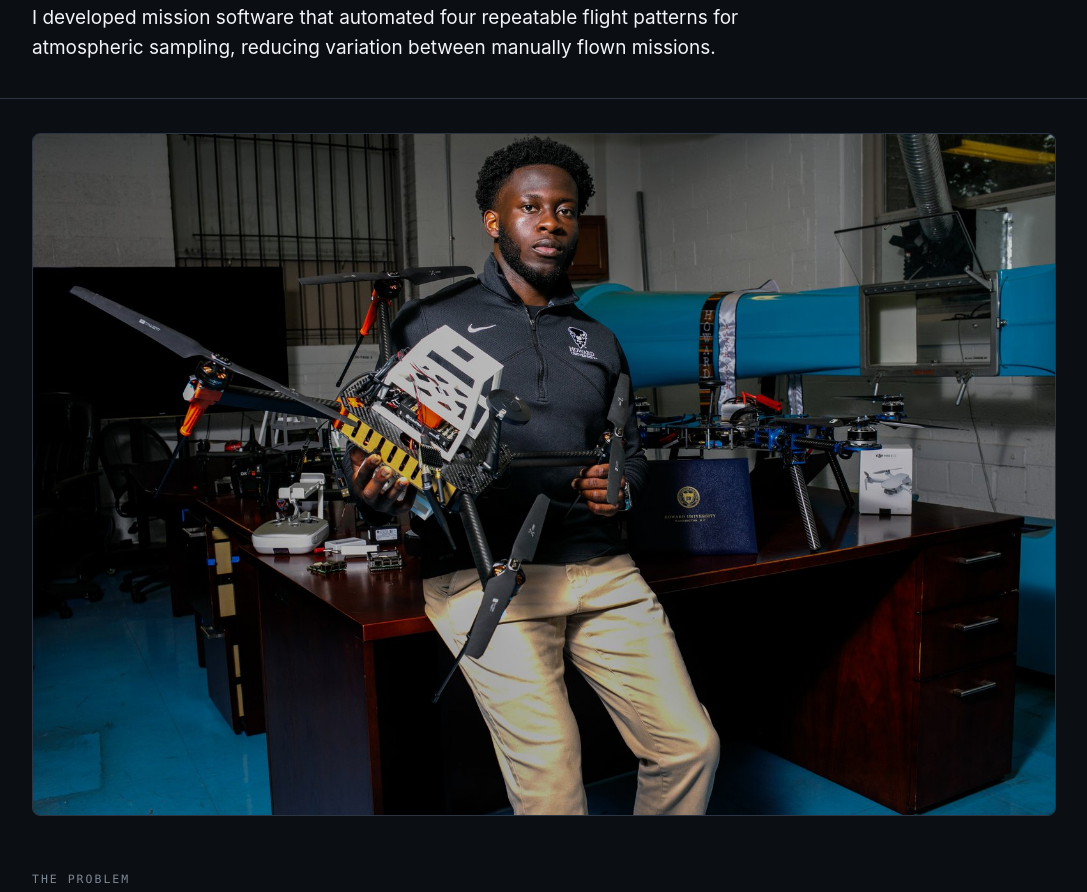
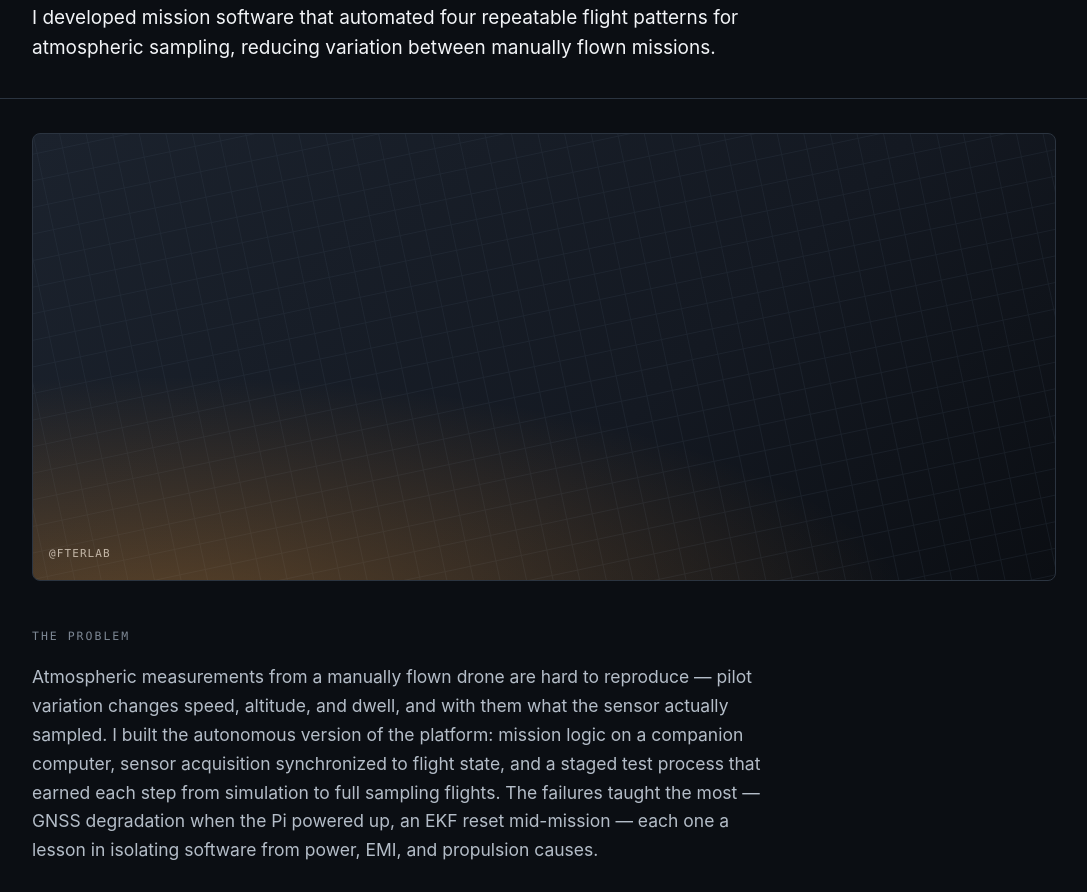
Before and after one commit to kojoosein/kojoosein.github.io, a plain HTML site: page projects/autonomous-atmospheric-suas.html in a window 1280 px wide. Shown: the part 400-1292 px from the top of the page, without its empty margins (96-1183 px from the left). Drawn offline with Linux system fonts and the light colour scheme.

Commit message:
site edit

```diff
--- a/projects/autonomous-atmospheric-suas.html
+++ b/projects/autonomous-atmospheric-suas.html
@@ -31,7 +31,7 @@
 </div></header>
 
 <div class="wrap" style="padding-top:34px">
-  <img src="../assets/img/quads.jpg" alt="Autonomous sUAS for High-Resolution Atmospheric Sensing (GUAVAS)" style="width:100%;border-radius:8px;border:1px solid var(--line)">
+  <div class="tile wide" data-seed="autonomous-atmospheric-suas"><span>@FTERLab</span></div>
 </div>
 
 <div class="block"><div class="wrap">
```
Also changed, not shown: index.html (+1 -1 lines).
